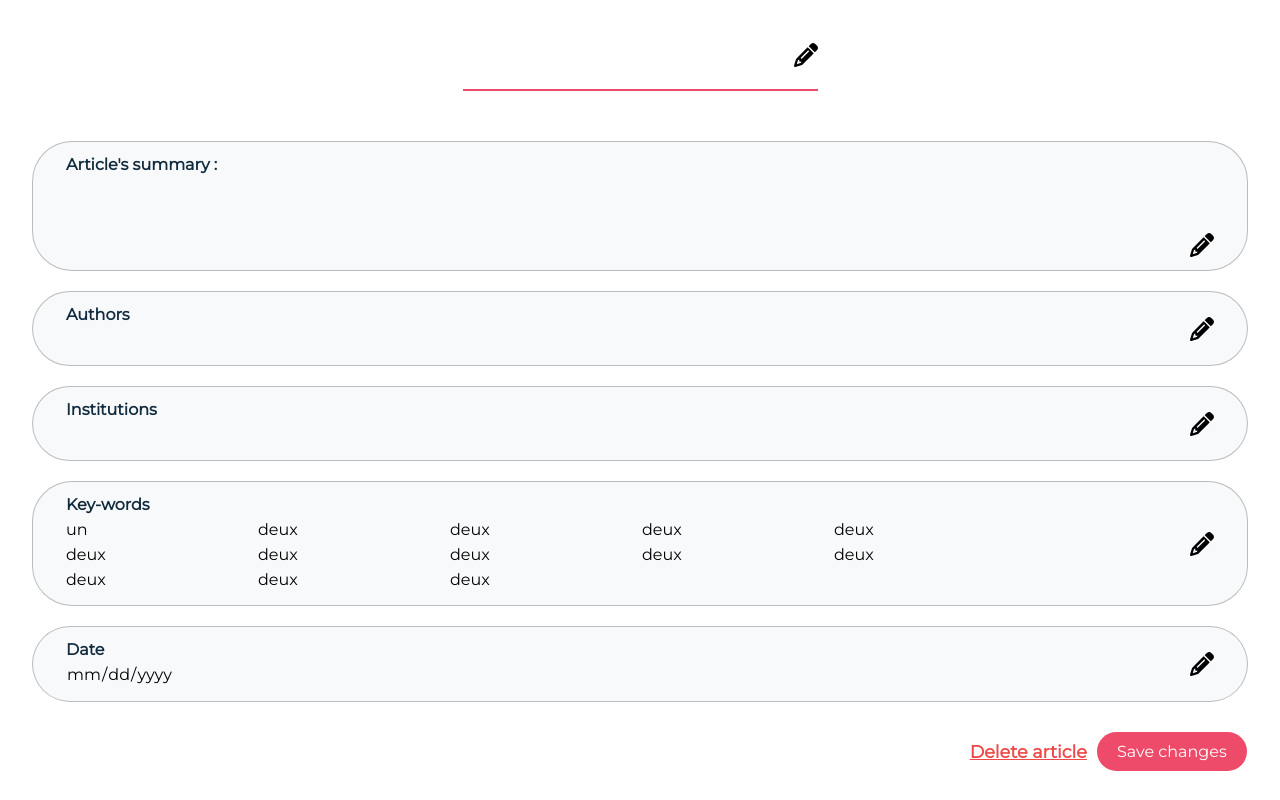
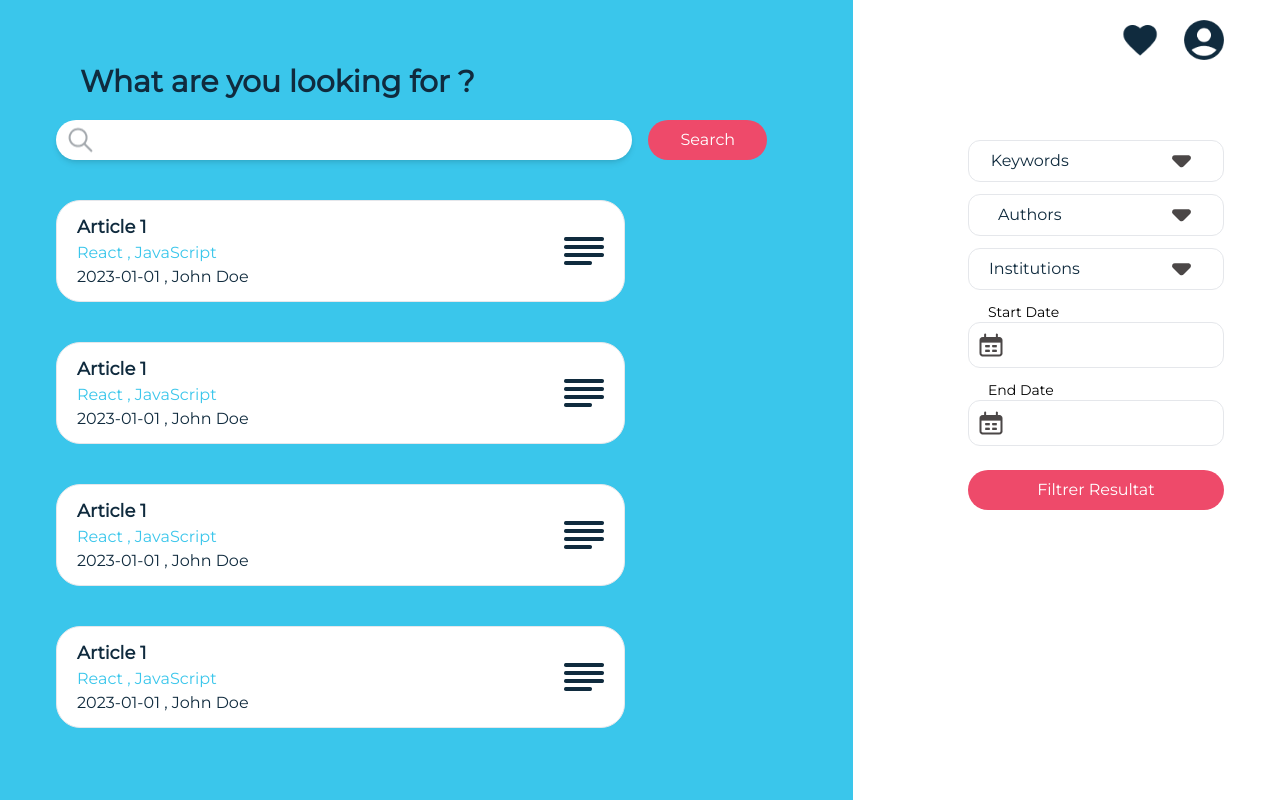
Before and after one commit to dinariyasmine/Article-Browser, a React (Create React App) app in the folder frontend/: page / in a window 1280 px wide. Built offline with nearby package versions, Linux system fonts and the light colour scheme.

Commit message:
closed article component

```diff
--- a/frontend/src/App.css
+++ b/frontend/src/App.css
@@ -4,7 +4,7 @@
   display: flex;
   justify-content: center;
   align-items: center;
-} */
+}
 
 /*
 .App-logo {
--- a/frontend/src/App.js
+++ b/frontend/src/App.js
@@ -1,14 +1,14 @@
  import React from 'react';
  import './App.css';
- import ArticleModify from './pages/articleModify/articleModify';
- import ModeratorPage from './pages/ModeratorPage/ModeratorPage';
-import PopUp from './components/ModeratorPage/Popup/popUp';
+ import SearchScreen from './pages/searchPage';
+
+
 
 
  function App() {
    return (
      <section className='App'>
-       <ArticleModify keywords={['un','deux','deux','deux','deux','deux','deux','deux','deux','deux','deux','deux','deux']} />
+     <SearchScreen/>
      </section>
 
    );
--- /dev/null
+++ b/frontend/src/components/SearchScreen/closedArticle.js
@@ -0,0 +1,30 @@
+import React from 'react';
+import ArticleIcon from "../../assets/articleIcon.png";
+
+const ClosedArticle = ({ title,keywords,PublishDate,Author }) => {
+    const formattedKeywords = keywords.join(' , ');
+  return (
+    <div className="mt-10">
+      <div
+        className={`ml-14 w-4/6 flex items-center bg-white rounded-3xl py-3 border transition duration-300 ease-in-out hover:bg-gray-100 relative`}
+      >
+        <div className='w-3/4'>
+        <p className="text-left pl-5 font-extrabold text-lg text-darkBlue">{title}</p>
+        <p className="text-left pl-5 font text-lightBlue">{formattedKeywords}</p>
+        <p className="text-left pl-5 font-thin text-darkBlue ">{PublishDate} , {Author}</p>
+        </div>
+
+
+        <div className="w-1/4 ">
+          <img
+            src={ArticleIcon}
+            alt="Search Loope Icon"
+            className="ml-auto mr-5"
+          />
+        </div>
+      </div>
+    </div>
+  );
+};
+
+export default ClosedArticle;
--- /dev/null
+++ b/frontend/src/components/SearchScreen/closedArticleList.js
@@ -0,0 +1,20 @@
+import React from 'react';
+import ClosedArticle from './closedArticle';
+
+const ClosedArticleList = ({ articles }) => {
+  return (
+    <div>
+      {articles.map((article, index) => (
+        <ClosedArticle
+          key={index}
+          title={article.title}
+          keywords={article.keywords}
+          PublishDate={article.PublishDate}
+          Author={article.Author}
+        />
+      ))}
+    </div>
+  );
+};
+
+export default ClosedArticleList;
--- a/frontend/src/pages/SignPages/SignIn.js
+++ b/frontend/src/pages/SignPages/SignIn.js
@@ -11,7 +11,7 @@ import './Signing.css';
 
 const SignIn = () => {
   return (
-    <section>
+    <>
         <div className='LeftSide'>
           <div className='logo'>
             <Logo/>
@@ -32,7 +32,7 @@ const SignIn = () => {
               <Sign account='Don t have an account?' sign='up'/>
             </div>
         </div>
-    </section>
+    </>
   )
 }
 
--- a/frontend/src/pages/searchPage.js
+++ b/frontend/src/pages/searchPage.js
@@ -2,12 +2,40 @@ import React from "react";
 import SearchBar from "../components/SearchScreen/serachBar";
 import FilterBar from "../components/SearchScreen/filterBar";
 import DateButton from "../components/SearchScreen/dateButton";
+import ClosedArticleList from "../components/SearchScreen/closedArticleList";
 import searchPic from "../assets/searchPic.png";
 import profilePic from "../assets/userIcon.png";
 import favoritesPic from "../assets/fullHeart.png";
 
+const optionsList = ['word 1', 'word 2', 'word 3'];
 
-const optionsList = ['word 1', 'word 2', 'word 3'];
+const closedArticles = [
+    {
+      title: 'Article 1',
+      keywords: ['React', 'JavaScript'],
+      PublishDate: '2023-01-01',
+      Author: 'John Doe',
+    },
+    {
+        title: 'Article 1',
+        keywords: ['React', 'JavaScript'],
+        PublishDate: '2023-01-01',
+        Author: 'John Doe',
+      },
+      {
+        title: 'Article 1',
+        keywords: ['React', 'JavaScript'],
+        PublishDate: '2023-01-01',
+        Author: 'John Doe',
+      },
+      {
+        title: 'Article 1',
+        keywords: ['React', 'JavaScript'],
+        PublishDate: '2023-01-01',
+        Author: 'John Doe',
+      },
+
+  ];
 
 const SearchScreen =()=>{
     return(
@@ -15,7 +43,8 @@ const SearchScreen =()=>{
              <div className="bg-lightBlue h-screen w-4/6 fixed overflow-y-auto">
                 <p className="text-3xl font-bold text-darkBlue mt-16 mb-5 ml-20">What are you looking for ?</p>
                 <SearchBar/>
-                <img src={searchPic} alt="Search Page Pic" className="w-1/3 mt-10  ml-48" />
+                <ClosedArticleList articles={closedArticles} />
+                {/*<img src={searchPic} alt="Search Page Pic" className="w-1/3 mt-10  ml-48" />*/}
             </div>
             <div className="font-montserrat flex flex-col mt-5 ml-auto mr-14">
                 <div className="flex mb-20 ml-auto">
```
Also changed, not shown: frontend/src/assets/articleIcon.png (added).
